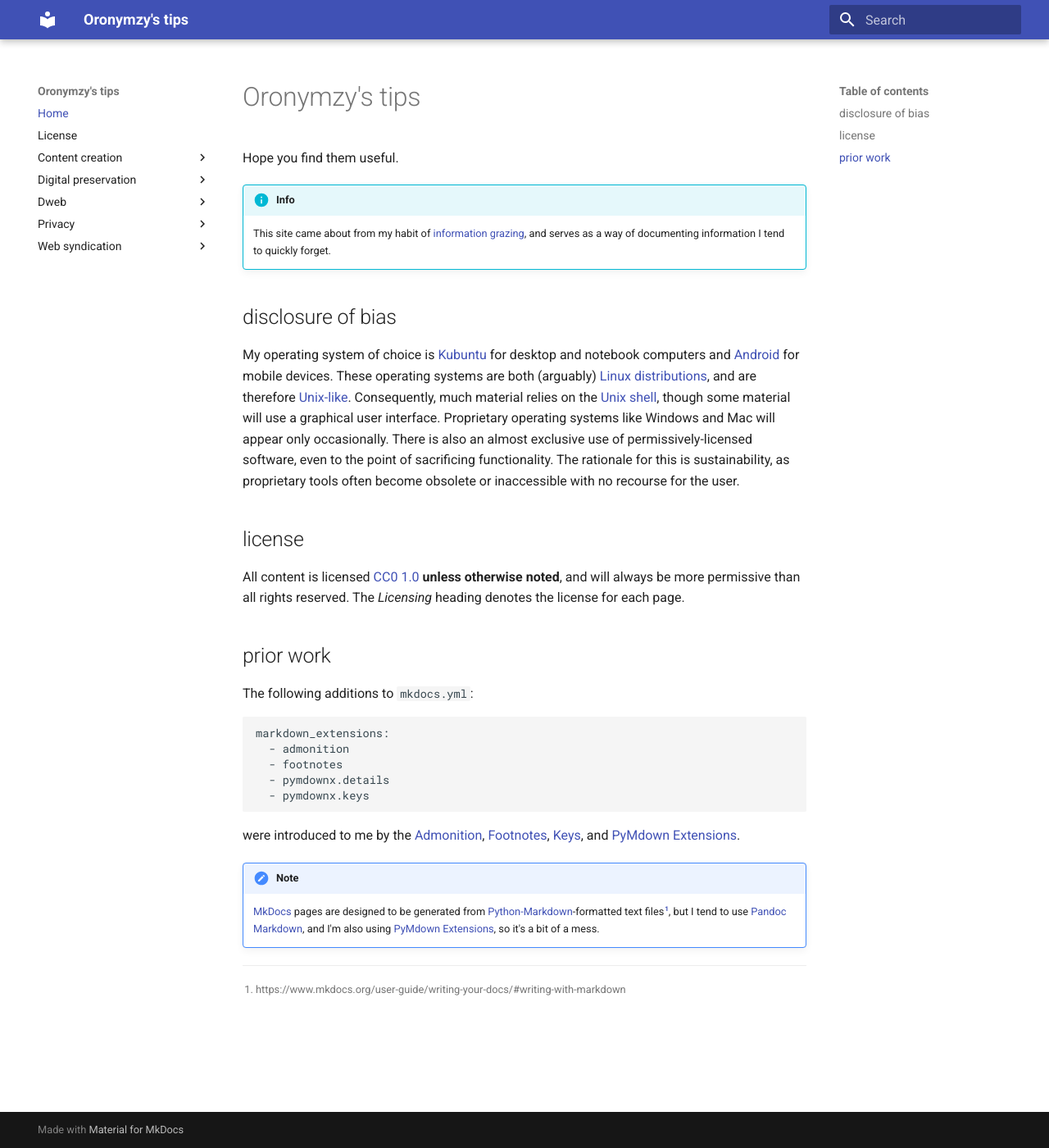
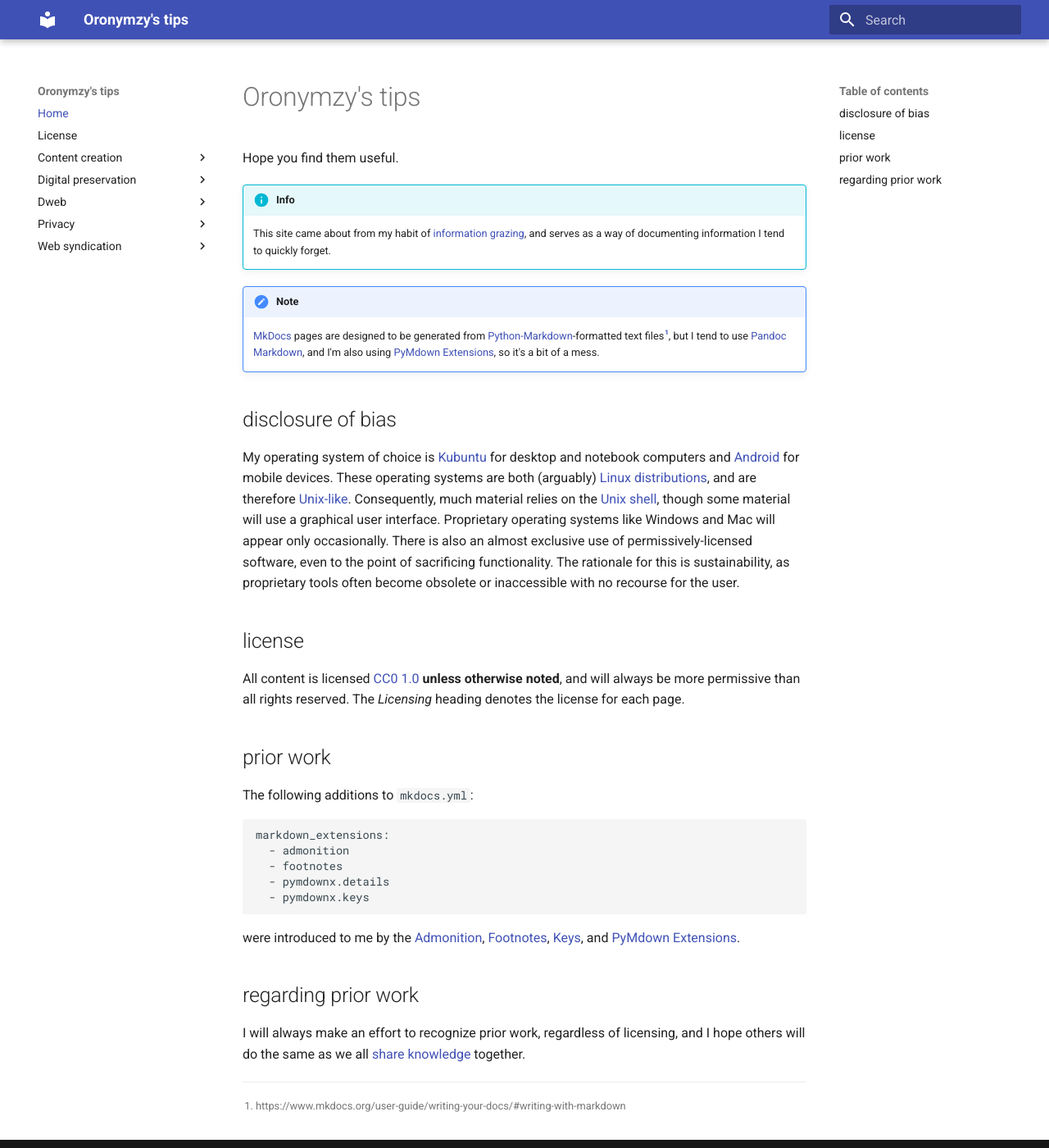
Before and after one commit to oronymzy/tips, an MkDocs documentation site: the page built from docs/README.md, in a window 1280 px wide and 1400 px high. Shown: the whole window at 82% size. Built offline with MkDocs 1.6.1 and Material for MkDocs 9.7.7, drawn with Linux system fonts in a browser that asks for light colours.

Commit message:
Move 'regarding prior work'

```diff
--- a/docs/README.md
+++ b/docs/README.md
@@ -4,6 +4,9 @@ Hope you find them useful.
 
 !!! info
     This site came about from my habit of [information grazing](https://en.wikipedia.org/wiki/Information_grazing), and serves as a way of documenting information I tend to quickly forget.
+
+!!! note
+    [MkDocs](https://www.mkdocs.org/) pages are designed to be generated from [Python-Markdown](https://python-markdown.github.io/)-formatted text files[^Orotips1], but I tend to use [Pandoc Markdown](http://pandoc.org/MANUAL.html#pandocs-markdown), and I'm also using [PyMdown Extensions](https://facelessuser.github.io/pymdown-extensions/), so it's a bit of a mess.
 
 ## disclosure of bias
 My operating system of choice is [Kubuntu](https://kubuntu.org/) for desktop and notebook computers and [Android](https://en.wikipedia.org/wiki/Android_(operating_system)) for mobile devices. These operating systems are both (arguably) [Linux distributions](https://en.wikipedia.org/wiki/Linux_distribution), and are therefore [Unix-like](https://en.wikipedia.org/wiki/Unix-like). Consequently, much material relies on the [Unix shell](https://en.wikipedia.org/wiki/Unix_shell), though some material will use a graphical user interface. Proprietary operating systems like Windows and Mac will appear only occasionally. There is also an almost exclusive use of permissively-licensed software, even to the point of sacrificing functionality. The rationale for this is sustainability, as proprietary tools often become obsolete or inaccessible with no recourse for the user.
@@ -24,7 +27,7 @@ markdown_extensions:
 
 were introduced to me by the [Admonition](https://squidfunk.github.io/mkdocs-material/extensions/admonition/#installation), [Footnotes](https://squidfunk.github.io/mkdocs-material/extensions/footnotes/#installation), [Keys](https://facelessuser.github.io/pymdown-extensions/extensions/keys/), and [PyMdown Extensions](https://squidfunk.github.io/mkdocs-material/extensions/pymdown/#installation).
 
-!!! note
-    [MkDocs](https://www.mkdocs.org/) pages are designed to be generated from [Python-Markdown](https://python-markdown.github.io/)-formatted text files[^Orotips1], but I tend to use [Pandoc Markdown](http://pandoc.org/MANUAL.html#pandocs-markdown), and I'm also using [PyMdown Extensions](https://facelessuser.github.io/pymdown-extensions/), so it's a bit of a mess.
+## regarding prior work
+I will always make an effort to recognize prior work, regardless of licensing, and I hope others will do the same as we all [share knowledge](https://en.wikipedia.org/wiki/Knowledge_sharing) together.
 
 [^Orotips1]: https://www.mkdocs.org/user-guide/writing-your-docs/#writing-with-markdown
```
Also changed, not shown: docs/LICENSE.md (+0 -3 lines).
